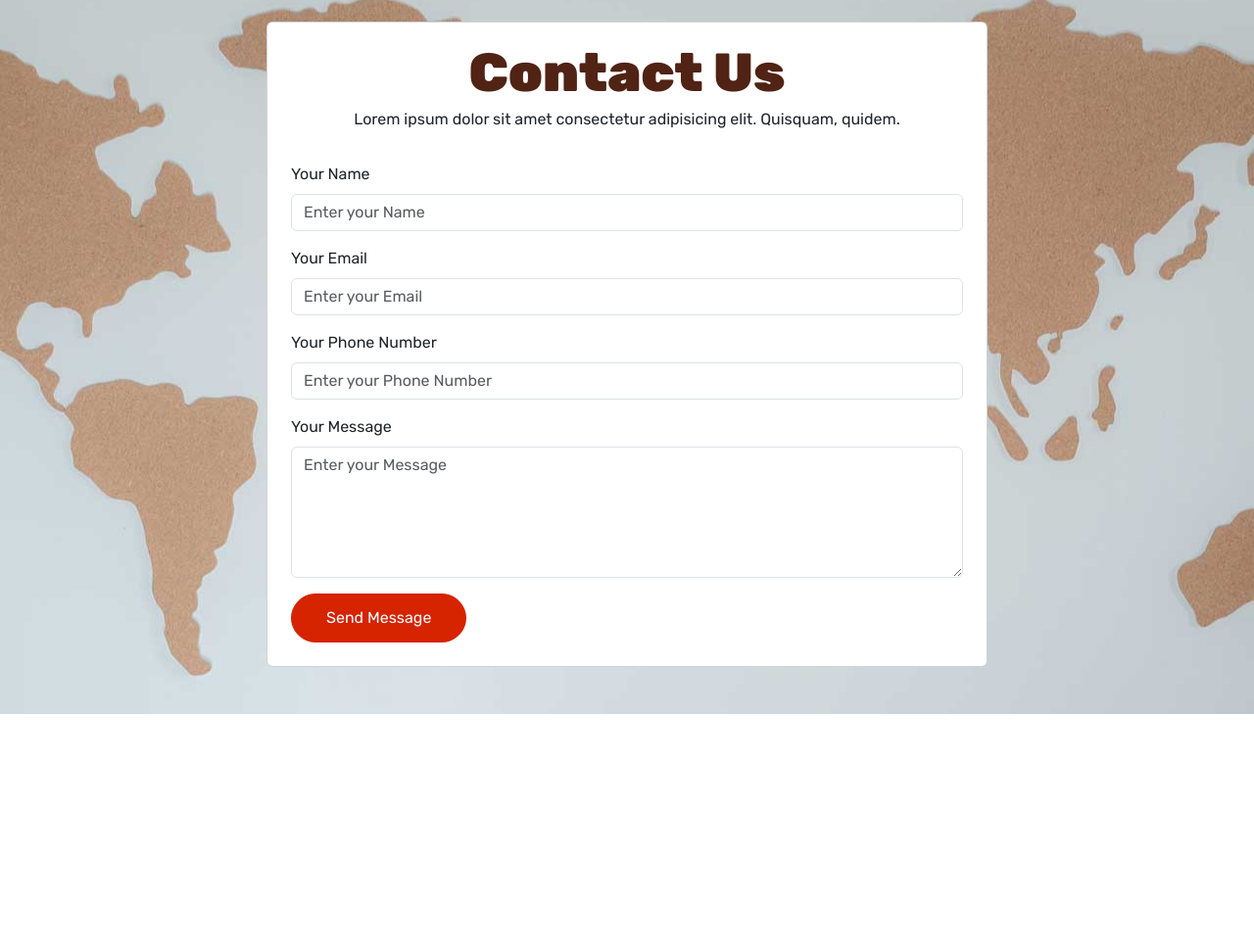
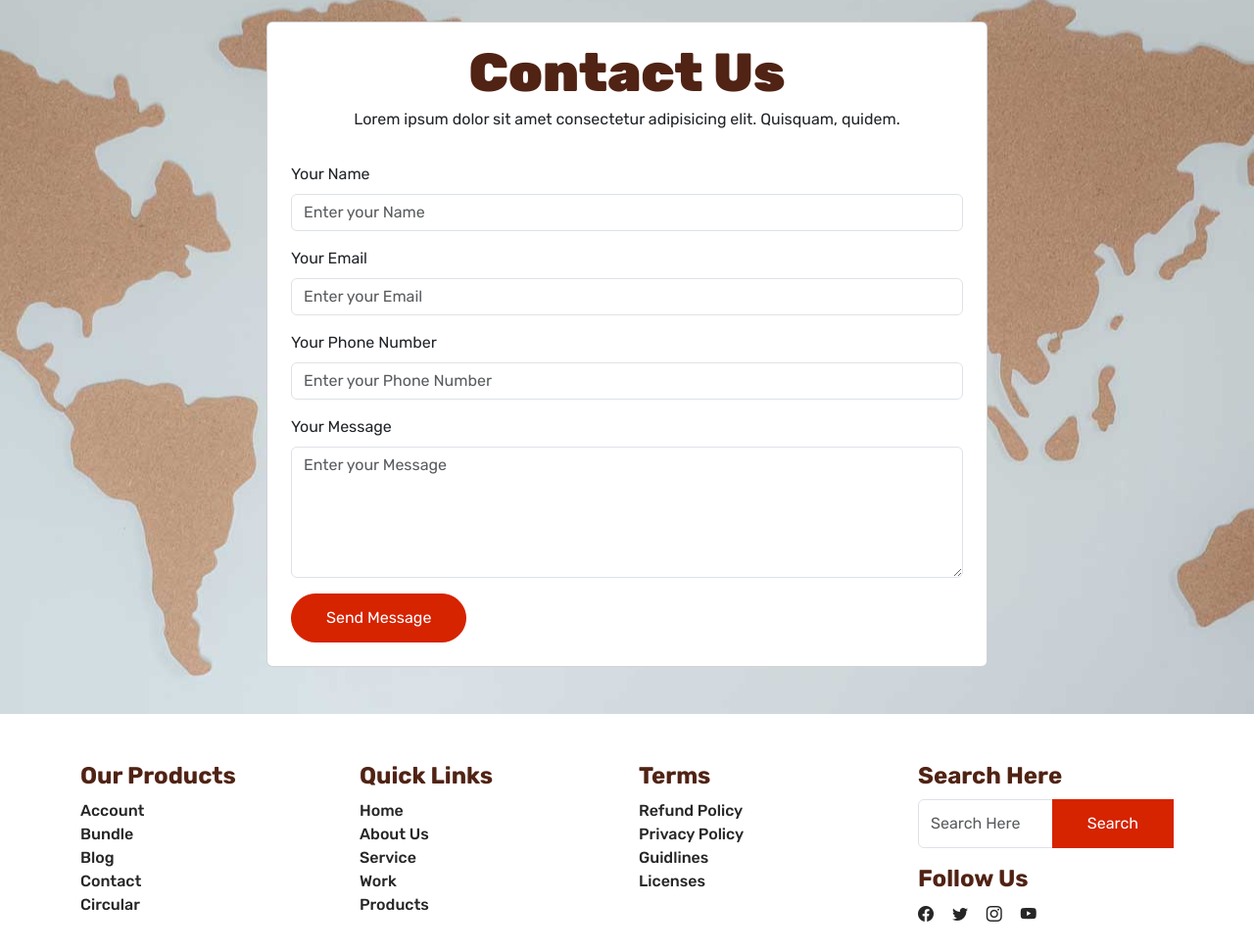
Before and after one commit to Nityanandkumar/Bootstrap-Restaurant, a website: page index.html in a window 1280 px wide. Shown: the part 2363-3333 px from the top of the page at 98% size. Before the commit the page ends 3092 px from the top, so only its background shows below. Drawn offline with nearby package versions, Linux system fonts and the light colour scheme.

Commit message:
added footer section

```diff
--- a/index.html
+++ b/index.html
@@ -176,6 +176,60 @@
             </div>
         </div>
      </section>
+
+     <!--Footer Area-->
+     <section id="footer" class="pt-md-5 pb-md-2 py-3">
+        <div class="container">
+            <div class="row">
+                <div class="col-md-3">
+                    <h3>Our Products</h3>
+                    <ul class="list-unstyled">
+                        <li><a href="" class="mb-2">Account</a></li>
+                        <li><a href="" class="mb-2">Bundle</a></li>
+                        <li><a href="" class="mb-2">Blog</a></li>
+                        <li><a href="" class="mb-2">Contact</a></li>
+                        <li><a href="" class=" ">Circular</a></li>
+                    </ul>
+                </div>
+                <div class="col-md-3">
+                    <h3>Quick Links</h3>
+                    <ul class="list-unstyled">
+                        <li><a href="" class="mb-2">Home</a></li>
+                        <li><a href="" class="mb-2">About Us</a></li>
+                        <li><a href="" class="mb-2">Service</a></li>
+                        <li><a href="" class="mb-2">Work</a></li>
+                        <li><a href="" class=" ">Products</a></li>
+                    </ul>
+                </div>
+                <div class="col-md-3">
+                    <h3>Terms</h3>
+                    <ul class="list-unstyled">
+                        <li><a href="" class="mb-2">Refund Policy</a></li>
+                        <li><a href="" class="mb-2">Privacy Policy</a></li>
+                        <li><a href="" class="mb-2">Guidlines</a></li>
+                        <li><a href="" class="mb-2">Licenses</a></li>
+                    </ul>
+                </div>
+                <div class="col-md-3">
+                    <h3>Search Here</h3>
+                    <form action="" class="mb-3">
+                        <div class="input-group">
+                            <input type="text" class="form-control" placeholder="Search Here">
+                            <button class="btn btn-info"type="button">Search</button>
+                        </div>
+                    </form>
+                    <h3>Follow Us</h3>
+                    <ul class="list-unstyled social">
+                        <li><a href="" class="mb-2"><i class="bi bi-facebook"></i></a></li>
+                        <li><a href="" class="mb-2"><i class="bi bi-twitter"></i></a></li>
+                        <li><a href="" class="mb-2"><i class="bi bi-instagram"></i></a></li>
+                        <li><a href="" class="mb-2"><i class="bi bi-youtube"></i></a></li>
+                    </ul>
+                </div>
+            </div>
+        </div>
+     </section>
+
 <!--Bootstrap 5 JS-->
 <script src="node_modules\bootstrap\dist\js\bootstrap.min.js"></script>
 </body>
--- a/style.css
+++ b/style.css
@@ -20,7 +20,16 @@ h2 {
 h3,h4,h5,h6 {
     font-weight: 700;
     line-height: 1.3em;
+    color:#502314;
 }
+h3 {
+    font-size: 24px;
+}
+h4 {
+    font-size: 24px;
+    font-weight: 500;
+}
+
 h6 {
     color:#502314;
     font-size: 22px;
@@ -43,7 +52,7 @@ img {
 .bg-info {
     background: #f5ebdc !important;
 }
-#about, #work, #service, #contact{
+#about, #work, #service, #contact, #footer {
     padding-top: 90px;
 
 }
@@ -73,3 +82,19 @@ img {
 #contact {
     background: url('img/map.jpg') no-repeat center;
 }
+
+/*==============================
+*Footer Area STYLES STARTS
+===============================*/
+#footer form .btn.btn-info {
+    border-radius:0;
+}
+#footer ul li a {
+    color: #262626;
+    text-decoration: none;
+    font-weight: 500    ;
+}
+#footer .social li{
+    display: inline-block;
+    margin-right: 15px;
+}
```
